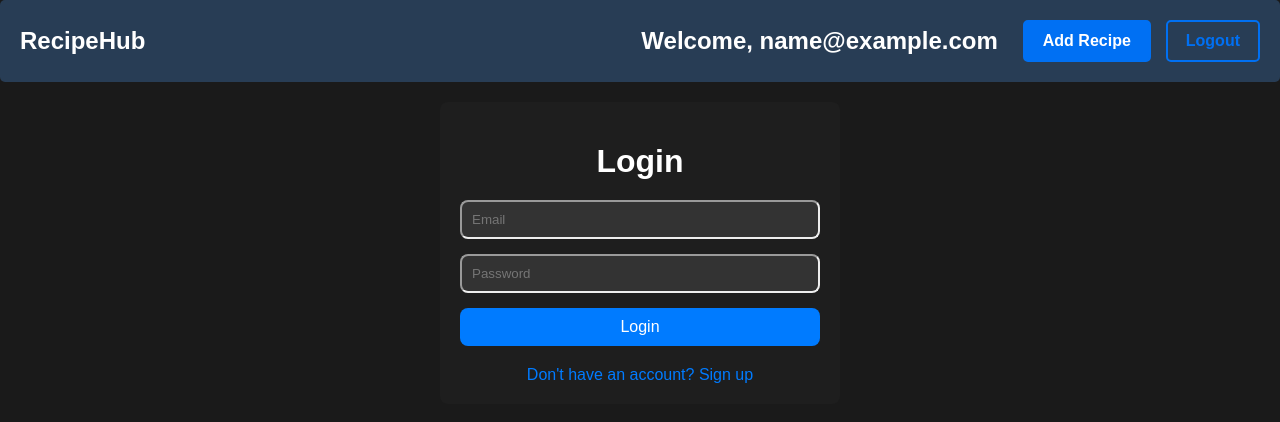
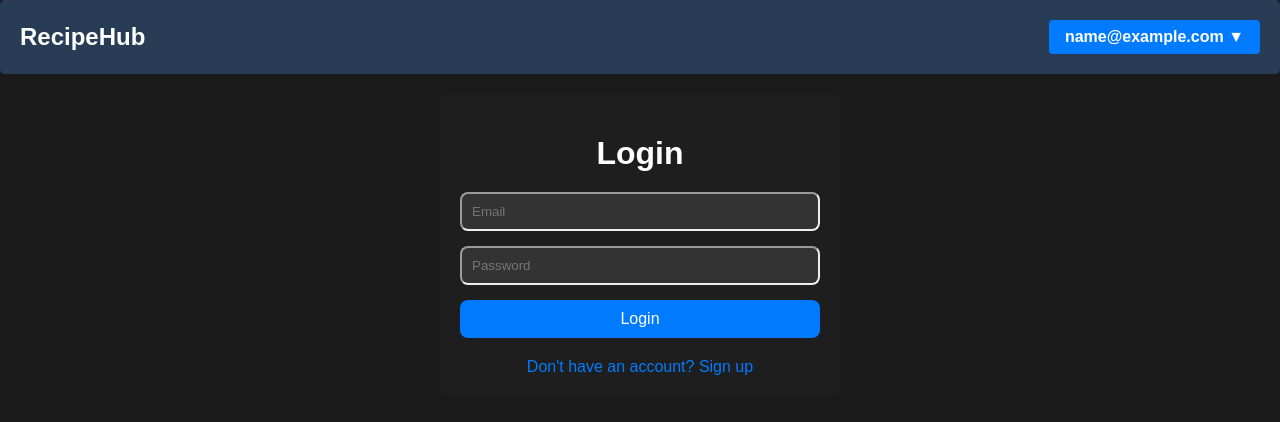
Before and after one commit to jozhkee/WEB_Programming, a Next.js app: page /login in a window 1280 px wide. Shown: the top 422 px of the page. Built offline with nearby package versions, Linux system fonts and the light colour scheme; sample sign-in values are in the browser's storage.

Commit message:
changed header to have a drop down for adding and viewing recipes as well as logging out

```diff
--- a/components/Header.js
+++ b/components/Header.js
@@ -6,34 +6,44 @@ import styles from "../styles/header.module.css";
 export default function Header() {
   const [isLoggedIn, setIsLoggedIn] = useState(false);
   const [userEmail, setUserEmail] = useState("");
+  const [isDropdownOpen, setIsDropdownOpen] = useState(false);
   const router = useRouter();
 
   useEffect(() => {
-    // Check if user is logged in when component mounts
     const token = localStorage.getItem("authToken");
     if (token) {
       setIsLoggedIn(true);
-
-      // Get user email from localStorage
       const storedEmail = localStorage.getItem("userEmail");
-      console.log("Email retrieved from localStorage:", storedEmail);
-
       if (storedEmail) {
         setUserEmail(storedEmail);
-        console.log("Email state set to:", storedEmail);
-      } else {
-        console.log("No email found in localStorage");
       }
-    } else {
-      console.log("No auth token found in localStorage");
     }
   }, []);
+
+  useEffect(() => {
+    // Close dropdown when clicking outside
+    const handleClickOutside = (event) => {
+      if (isDropdownOpen && !event.target.closest(`.${styles.dropdown}`)) {
+        setIsDropdownOpen(false);
+      }
+    };
+
+    document.addEventListener("click", handleClickOutside);
+    return () => {
+      document.removeEventListener("click", handleClickOutside);
+    };
+  }, [isDropdownOpen]);
 
   const handleLogout = () => {
     localStorage.removeItem("authToken");
     localStorage.removeItem("userEmail");
     setIsLoggedIn(false);
+    setIsDropdownOpen(false);
     router.push("/");
+  };
+
+  const toggleDropdown = () => {
+    setIsDropdownOpen(!isDropdownOpen);
   };
 
   return (
@@ -44,21 +54,31 @@ export default function Header() {
 
       <div className={styles.authButtons}>
         {isLoggedIn ? (
-          <div style={{ display: "flex", alignItems: "center", gap: "15px" }}>
-            <span style={{ marginRight: "10px", whiteSpace: "nowrap" }}>
-              Welcome, {userEmail}
-            </span>
+          <div style={{ display: "flex", alignItems: "center" }}>
+            <div className={styles.dropdown}>
+              <button
+                className={`${styles.button} ${styles.userDropdownButton}`}
+                onClick={toggleDropdown}
+              >
+                {userEmail} {isDropdownOpen ? "▲" : "▼"}
+              </button>
+              {isDropdownOpen && (
+                <div className={styles.dropdownContent}>
                   <Link href="/addRecipe">
-              <button className={`${styles.button} ${styles.addRecipe}`}>
-                Add Recipe
-              </button>
+                    <button className={styles.dropdownItem}>Add Recipe</button>
+                  </Link>
+                  <Link href="/myRecipes">
+                    <button className={styles.dropdownItem}>My Recipes</button>
                   </Link>
                   <button
                     onClick={handleLogout}
-              className={`${styles.button} ${styles.login}`}
+                    className={styles.dropdownItem}
                   >
                     Logout
                   </button>
+                </div>
+              )}
+            </div>
           </div>
         ) : (
           <>
--- a/pages/index.js
+++ b/pages/index.js
@@ -37,8 +37,8 @@ export default function Home({ recipes = [] }) {
                         {recipe.description}
                       </p>
                       <div className={styles.recipeMetadata}>
-                        <span>Prep: {recipe.prepTime} mins</span>
-                        <span>Cook: {recipe.cookTime} mins</span>
+                        <span>Prep: {recipe.prep_time} mins</span>
+                        <span>Cook: {recipe.cook_time} mins</span>
                         <span>Servings: {recipe.servings}</span>
                       </div>
                       <button className={styles.viewButton}>View Recipe</button>
--- a/pages/recipes/[id].js
+++ b/pages/recipes/[id].js
@@ -38,12 +38,12 @@ export default function RecipeDetail({ recipe }) {
           <div>
             <strong className={styles.metadataLabel}>Prep Time:</strong>
             <br />
-            {recipe.prepTime} mins
+            {recipe.prep_time} mins
           </div>
           <div>
             <strong className={styles.metadataLabel}>Cook Time:</strong>
             <br />
-            {recipe.cookTime} mins
+            {recipe.cook_time} mins
           </div>
           <div>
             <strong className={styles.metadataLabel}>Servings:</strong>
--- a/src/db/schema.ts
+++ b/src/db/schema.ts
@@ -8,7 +8,7 @@ import {
 } from "drizzle-orm/pg-core";
 
 export const recipes = pgTable("recipes", {
-  id: integer("id").primaryKey(),
+  id: serial("id").primaryKey().notNull(),
   title: text("title").notNull(),
   description: text("description").notNull(),
   ingredients: text("ingredients").notNull(),
--- a/styles/header.module.css
+++ b/styles/header.module.css
@@ -75,26 +75,54 @@
   font-weight: 500;
 }
 
-.logout {
-  background-color: #ffff;
-  white-space: nowrap;
+.dropdown {
+  position: relative;
+  display: inline-block;
 }
 
-.addRecipe {
-  background-color: #0070f3;
-  padding: 10px 18px;
-  font-size: 16px;
-  font-weight: bold;
-  border-radius: 5px;
-  text-decoration: none;
+.userDropdownButton {
+  background-color: #007bff;
+  color: white;
+  padding: 8px 16px;
   border: none;
+  border-radius: 4px;
   cursor: pointer;
-  transition: all 0.3s ease;
-  color: white;
-  border: 2px solid #0070f3;
-  transition: background-color 0.3s ease;
+  display: flex;
+  align-items: center;
+  gap: 8px;
+  font-size: 1rem;
+  transition: background-color 0.2s ease;
 }
 
-.addRecipe:hover {
-  background-color: #0070f3;
+.userDropdownButton:hover {
+  background-color: #0056b3;
 }
+
+.dropdownContent {
+  position: absolute;
+  right: 0;
+  top: 120%;
+  background-color: white;
+  min-width: 200px;
+  box-shadow: 0 4px 6px rgba(0, 0, 0, 0.1);
+  border-radius: 4px;
+  overflow: hidden;
+  z-index: 1000;
+}
+
+.dropdownItem {
+  width: 100%;
+  padding: 12px 16px;
+  text-align: left;
+  border: none;
+  background: none;
+  cursor: pointer;
+  font-size: 1rem;
+  color: #333;
+  transition: all 0.2s ease;
+}
+
+.dropdownItem:hover {
+  background-color: #f0f0f0;
+  color: #007bff;
+}
```
Also changed, not shown: scripts/seed.ts (+80 -60 lines). Lines whose indentation alone changed are shown as unchanged.
